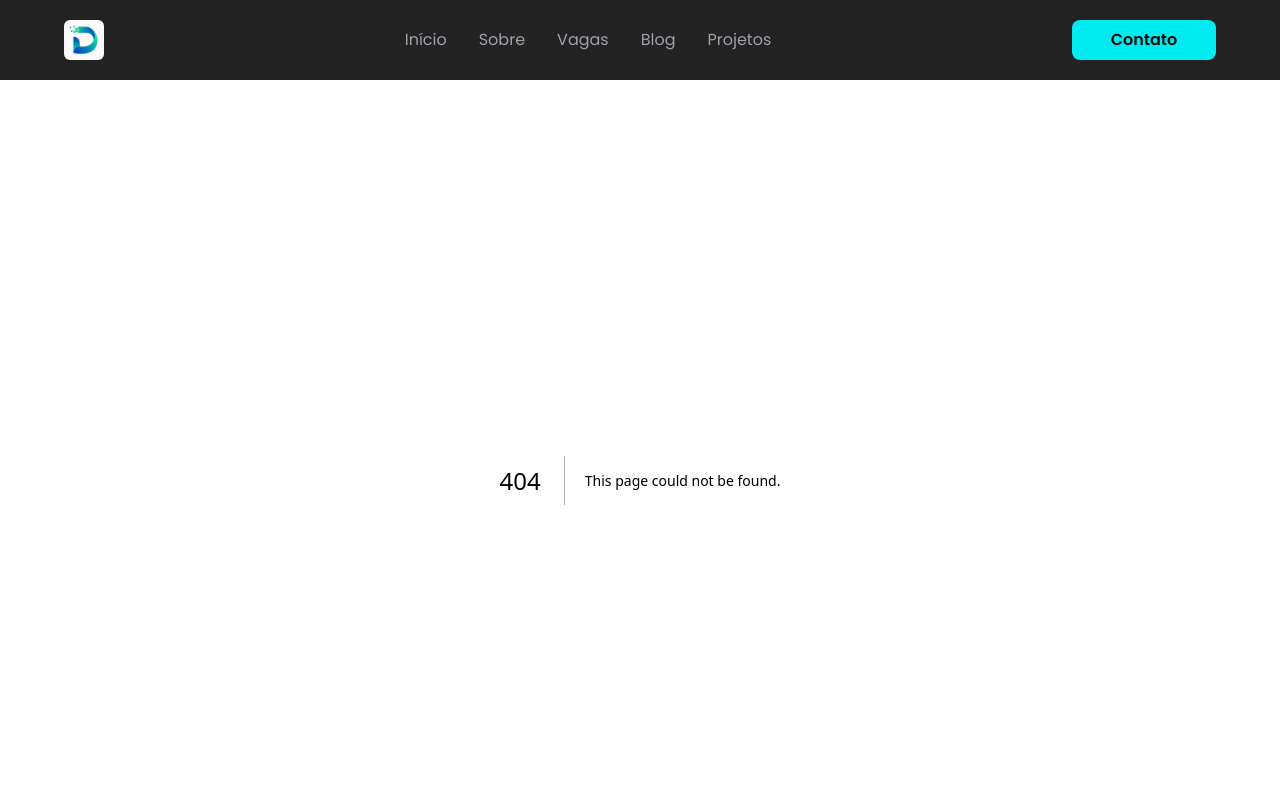
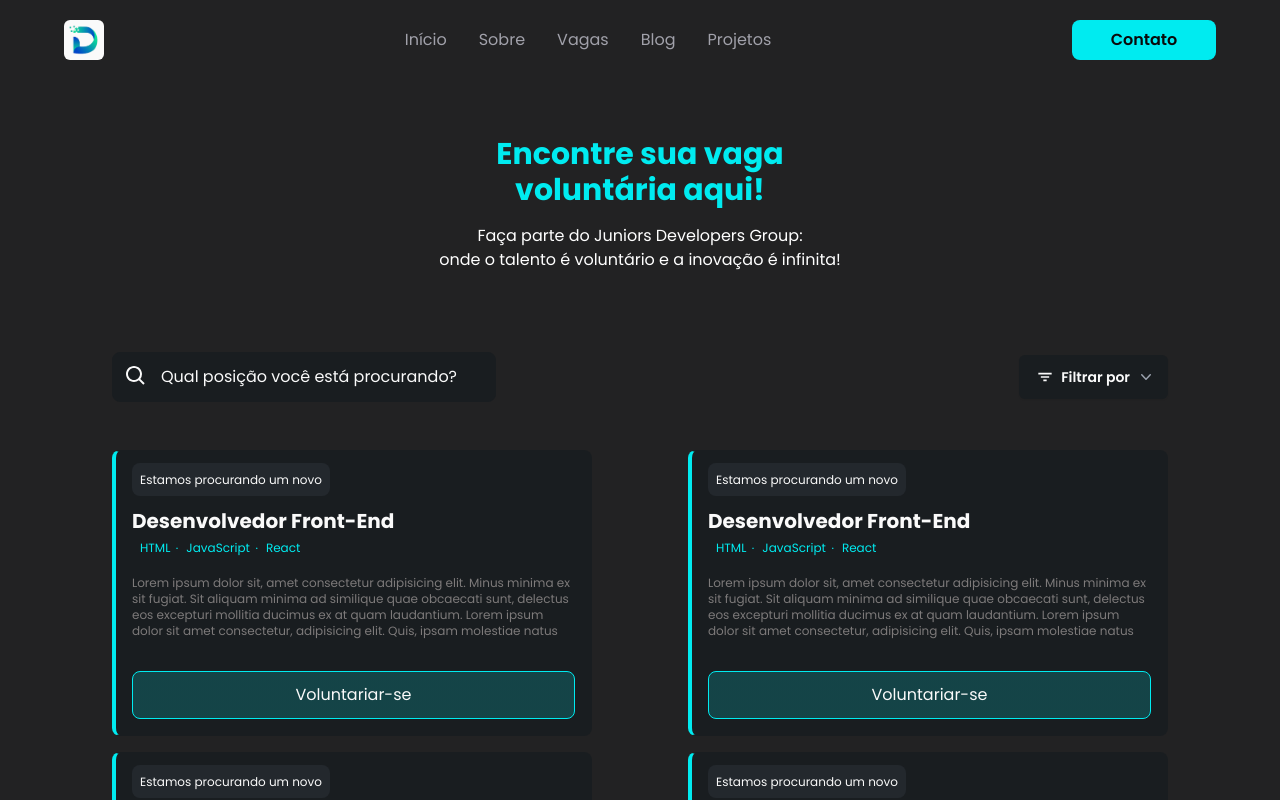
Before and after one commit to renovatt/voluntary-jdg-website, a Next.js app: page /views/vacancies in a window 1280 px wide. Before the commit this address had no page. Shown: the top 800 px of the page. Built offline with nearby package versions, Linux system fonts and the light colour scheme.

Commit message:
feat: route and page vacancie created

```diff
--- /dev/null
+++ b/src/app/components/VacanciesPage/index.tsx
@@ -0,0 +1,54 @@
+'use client'
+import { useState } from 'react'
+import { Vacancies } from '@/mocks/Vacancies'
+import CardVacancies from '../CardVacancies'
+import VacanciesHeader from '../VacanciesHeader'
+import VacancieDropdown from '../VacancieDropdown'
+import { VacancieInputFilter } from '../VacancieInputFilter'
+
+const VacanciesPage = () => {
+  const [searchText, setSearchText] = useState('')
+  const [selectedCategory, setSelectedCategory] = useState('')
+
+  const filteredVacancies = Vacancies.filter((vacancie) => {
+    const categoryMatch =
+      !selectedCategory || vacancie.category === selectedCategory
+    const textMatch =
+      !searchText ||
+      vacancie.title.toLowerCase().includes(searchText.toLowerCase())
+
+    return categoryMatch && textMatch
+  })
+
+  const handleCategorySelect = (categoryName: string) => {
+    setSelectedCategory(categoryName)
+    setSearchText('')
+  }
+
+  const handleInputFilter = (input: string) => {
+    setSearchText(input)
+    setSelectedCategory('')
+  }
+
+  return (
+    <section className="container flex flex-col items-center justify-center px-4 md:px-20">
+      <VacanciesHeader />
+      <section className="mb-10 mt-20 flex w-full flex-col items-start justify-between gap-4 md:flex-row md:items-center">
+        <VacancieInputFilter
+          value={searchText}
+          onChange={(e) => handleInputFilter(e.target.value)}
+        />
+        <VacancieDropdown handleCategorySelect={handleCategorySelect} />
+      </section>
+
+      <section className="flex w-full flex-col items-center justify-center md:flex-row md:flex-wrap md:justify-between">
+        {filteredVacancies &&
+          filteredVacancies.map((vacancie) => (
+            <CardVacancies key={vacancie.id} {...vacancie} />
+          ))}
+      </section>
+    </section>
+  )
+}
+
+export default VacanciesPage
--- /dev/null
+++ b/src/app/views/vacancies/page.tsx
@@ -0,0 +1,5 @@
+import VacanciesPage from '../../components/VacanciesPage'
+
+export default function Vacancies() {
+  return <VacanciesPage />
+}
```
